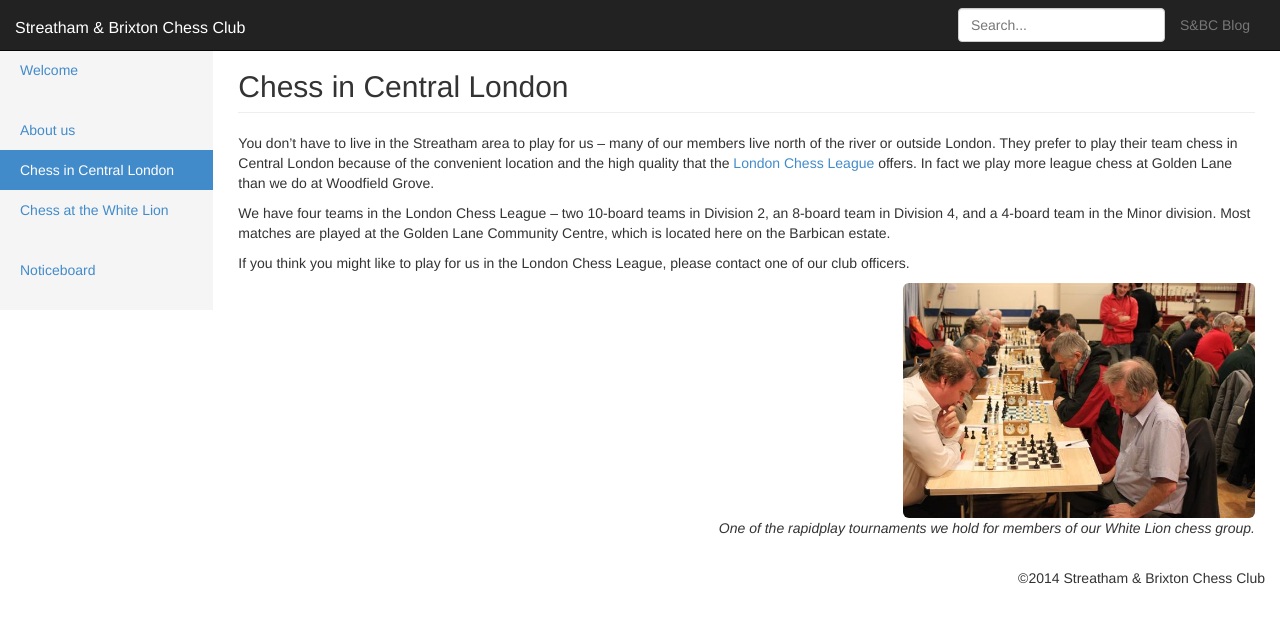
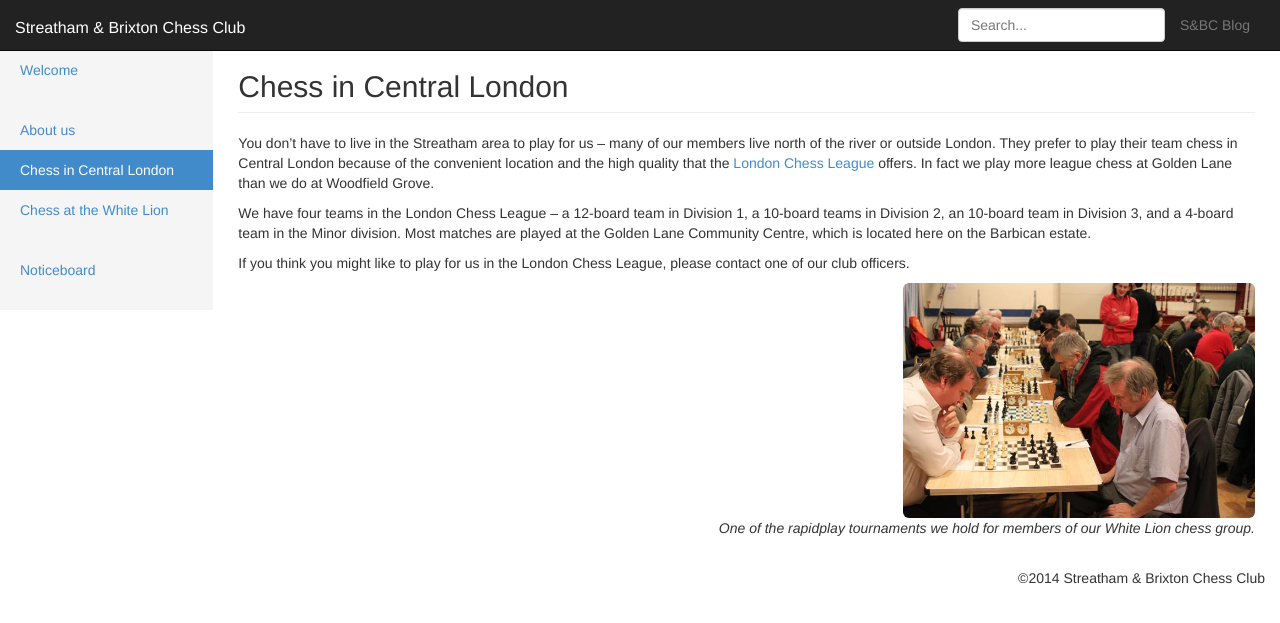
Before and after one commit to streathamchess/streathamchess.github.io, a Jekyll site: the page built from about/central-london.md, in a window 1280 px wide. Shown: the top 623 px of the page. Built offline with Jekyll 4.4.1, drawn with Linux system fonts in a browser that asks for light colours; Markdown is read by kramdown in place of the engine named in the settings.

Commit message:
minor fixes

```diff
--- a/about/central-london.md
+++ b/about/central-london.md
@@ -8,9 +8,9 @@ London. They prefer to play their team chess in Central London because of the co
 that the [London Chess League](http://www.londonchess.org.uk/main.php) offers. In fact we play more league chess at
 Golden Lane than we do at Woodfield Grove.
 
-We have four teams in the London Chess League – two 10-board teams in Division 2, an 8-board team in Division 4, and
-a 4-board team in the Minor division. Most matches are played at the Golden Lane Community Centre, which is located
-here on the Barbican estate.
+We have four teams in the London Chess League – a 12-board team in Division 1, a 10-board teams in Division 2,
+an 10-board team in Division 3, and a 4-board team in the Minor division. Most matches are played at the Golden
+Lane Community Centre, which is located here on the Barbican estate.
 
 If you think you might like to play for us in the London Chess League, please contact one of our club officers.
 
```
Also changed, not shown: _posts/2014-05-15-what-a-season.md (+1 -0 lines), _posts/2014-08-28-white-lion-blitz-games.md (+1 -1 lines), noticeboard/index.md (+2 -2 lines).
